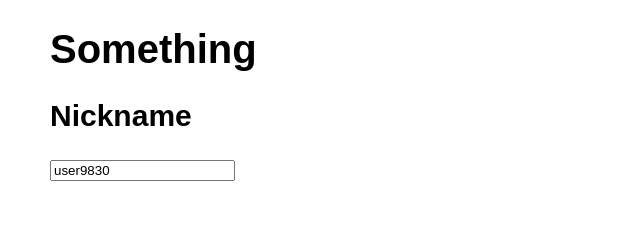
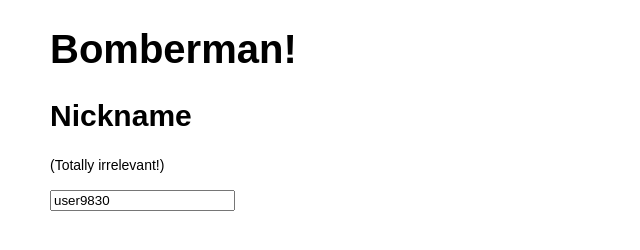
Before and after one commit to basicallydan/bomberman-mmo, a website: page client/index.html in a window 1280 px wide. Shown: the whole page, without its empty margins (0-640 px from the left). Drawn offline with nearby package versions, Linux system fonts and the light colour scheme; no server answers.

Commit message:
added heroku stuff

```diff
--- a/client/index.html
+++ b/client/index.html
@@ -26,18 +26,21 @@
 				color: #fff;
 				border-radius: 5px;
 			}
+			.hint { font-size: 0.7em;}
 		</style>
 	</head>
 	<body>
 		<div id='menu'>
-			<h1>Something</h1>
+			<h1>Bomberman!</h1>
 			<div id="	nickname">
 				<h2>Nickname</h2>
+				<p class="hint">(Totally irrelevant!)</p>
 				<input type="text" name="nickName" id="nickName" />
 				<input type="button" id="letMeIn" onclick="connect();" value="Let me in!"/>
 			</div>
 			<div id="chat" style="display: none;">
 				<h2>Chat</h2>
+				<p class="hint">(Never used!)</p>
 				<div id='messages' style='height: 300px; width: 300px; overflow-y: scroll;'>
 				</div>
 				<br />
--- /dev/null
+++ b/package.json
@@ -0,0 +1,3 @@
+{
+  "name": "socket.io"
+}
--- a/server/server.js
+++ b/server/server.js
@@ -67,6 +67,8 @@ io.sockets.on('connection', function (socket) {
     gameState.players[id] = {x: startX * spriteSize, y: startY * spriteSize}
 
     socket.emit('welcome', {
+
+      id: id,
       gameState: gameState,
       x: startX * spriteSize,
       y: startY * spriteSize
```
Also changed, not shown: 1 other file.
